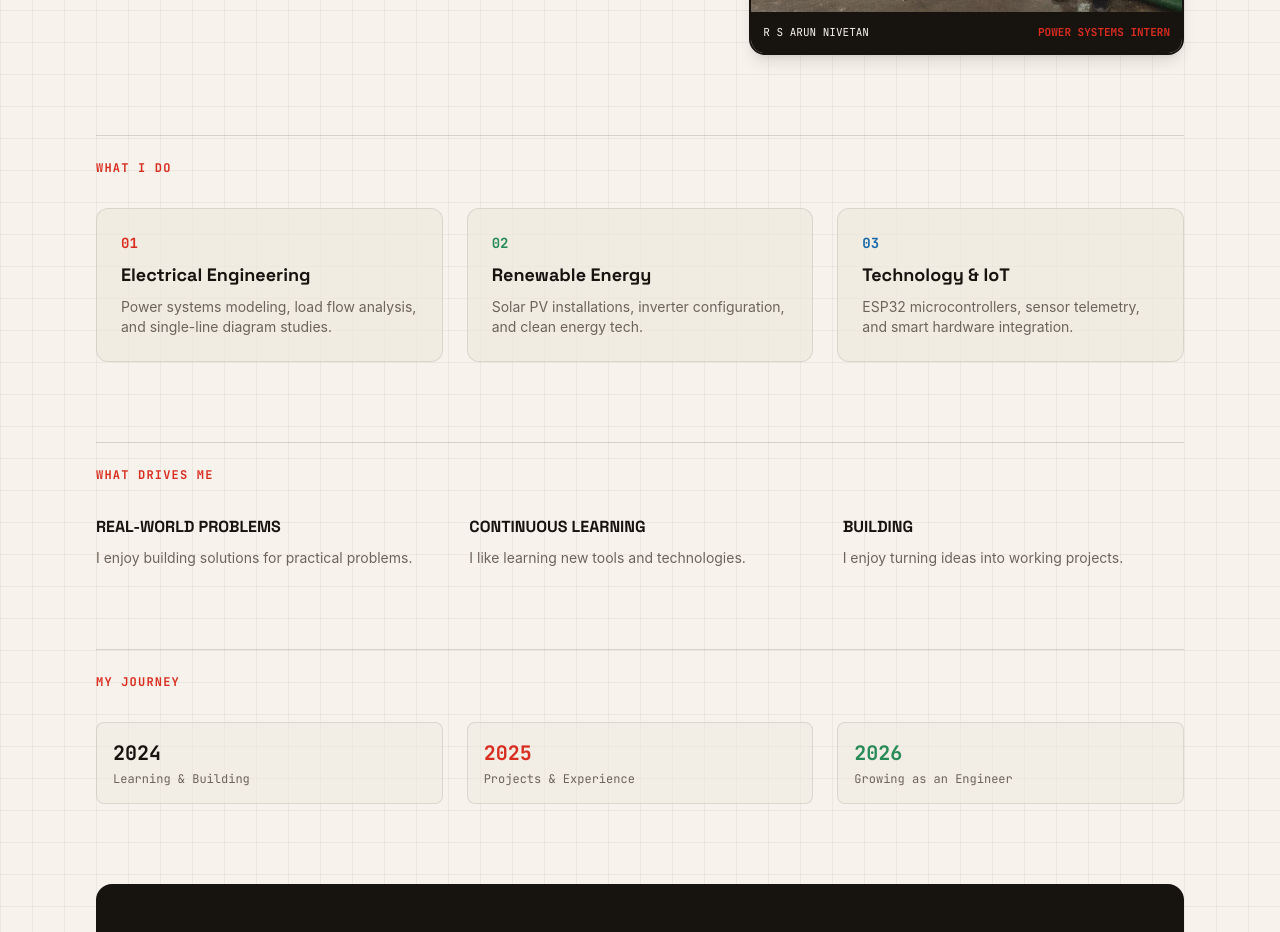
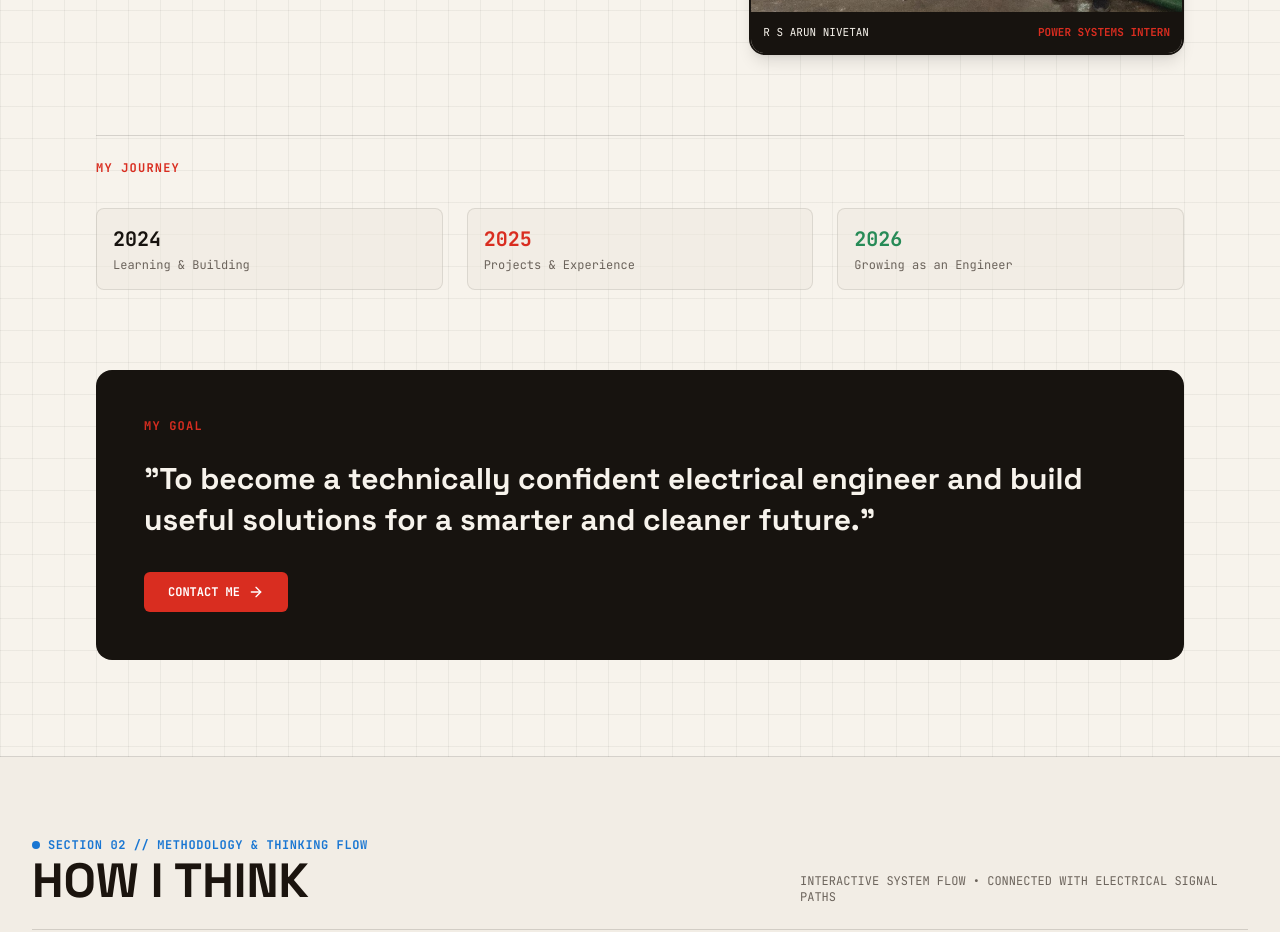
Before and after one commit to arunnivetan/arun-portfolio, a React (Vite) app: page / in a window 1280 px wide. Shown: the part 1540-2472 px from the top of the page. Built offline with nearby package versions, Linux system fonts and the light colour scheme.

Commit message:
Remove What I Do and What Drives Me sections from About page

```diff
--- a/src/components/AboutSection.tsx
+++ b/src/components/AboutSection.tsx
@@ -38,68 +38,7 @@ export const AboutSection: React.FC<AboutSectionProps> = ({ onOpenResume }) => {
           </div>
         </div>
 
-        {/* Section: WHAT I DO */}
-        <div className="space-y-8 pt-6 border-t border-[#17130F]/15">
-          <h3 className="font-mono-tech text-xs font-bold text-[#D92D20] uppercase tracking-widest">
-            WHAT I DO
-          </h3>
 
-          <div className="grid grid-cols-1 md:grid-cols-3 gap-6">
-            <div className="p-6 bg-[#EEE8DE]/70 rounded-xl border border-[#17130F]/10 space-y-2">
-              <div className="font-mono-tech text-sm font-bold text-[#D92D20]">01</div>
-              <h4 className="font-heading text-lg font-bold text-[#17130F]">Electrical Engineering</h4>
-              <p className="text-sm text-[#6C645C]">
-                Power systems modeling, load flow analysis, and single-line diagram studies.
-              </p>
-            </div>
-
-            <div className="p-6 bg-[#EEE8DE]/70 rounded-xl border border-[#17130F]/10 space-y-2">
-              <div className="font-mono-tech text-sm font-bold text-[#278B57]">02</div>
-              <h4 className="font-heading text-lg font-bold text-[#17130F]">Renewable Energy</h4>
-              <p className="text-sm text-[#6C645C]">
-                Solar PV installations, inverter configuration, and clean energy tech.
-              </p>
-            </div>
-
-            <div className="p-6 bg-[#EEE8DE]/70 rounded-xl border border-[#17130F]/10 space-y-2">
-              <div className="font-mono-tech text-sm font-bold text-[#1769AA]">03</div>
-              <h4 className="font-heading text-lg font-bold text-[#17130F]">Technology & IoT</h4>
-              <p className="text-sm text-[#6C645C]">
-                ESP32 microcontrollers, sensor telemetry, and smart hardware integration.
-              </p>
-            </div>
-          </div>
-        </div>
-
-        {/* Section: WHAT DRIVES ME */}
-        <div className="space-y-8 pt-6 border-t border-[#17130F]/15">
-          <h3 className="font-mono-tech text-xs font-bold text-[#D92D20] uppercase tracking-widest">
-            WHAT DRIVES ME
-          </h3>
-
-          <div className="grid grid-cols-1 md:grid-cols-3 gap-8">
-            <div className="space-y-2">
-              <h4 className="font-heading font-bold text-base text-[#17130F]">REAL-WORLD PROBLEMS</h4>
-              <p className="text-sm text-[#6C645C] leading-relaxed">
-                I enjoy building solutions for practical problems.
-              </p>
-            </div>
-
-            <div className="space-y-2">
-              <h4 className="font-heading font-bold text-base text-[#17130F]">CONTINUOUS LEARNING</h4>
-              <p className="text-sm text-[#6C645C] leading-relaxed">
-                I like learning new tools and technologies.
-              </p>
-            </div>
-
-            <div className="space-y-2">
-              <h4 className="font-heading font-bold text-base text-[#17130F]">BUILDING</h4>
-              <p className="text-sm text-[#6C645C] leading-relaxed">
-                I enjoy turning ideas into working projects.
-              </p>
-            </div>
-          </div>
-        </div>
 
         {/* Section: MY JOURNEY */}
         <div className="space-y-8 pt-6 border-t border-[#17130F]/15">
```
